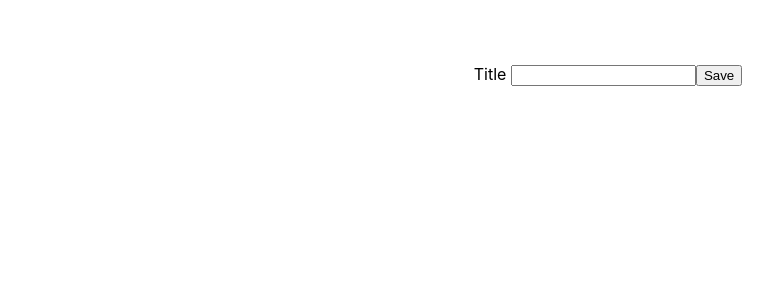
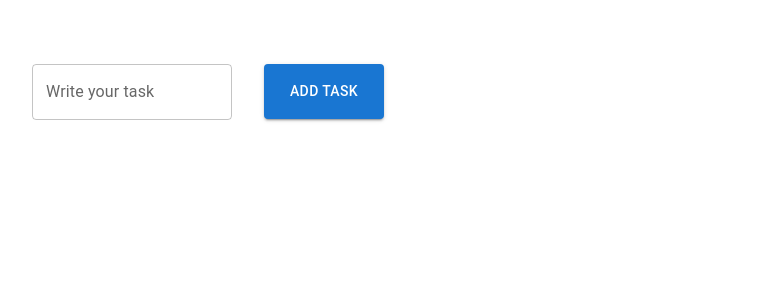
Before and after one commit to Julu1994/React-testing, a React (Create React App) app: page / in a window 1280 px wide. Shown: the top 300 px of the page, without its empty margins (32-805 px from the left). Built offline with nearby package versions, Linux system fonts and the light colour scheme.

Commit message:
designing the components with MUI

```diff
--- a/package.json
+++ b/package.json
@@ -3,6 +3,9 @@
   "version": "0.1.0",
   "private": true,
   "dependencies": {
+    "@emotion/react": "^11.9.3",
+    "@emotion/styled": "^11.9.3",
+    "@mui/material": "^5.9.1",
     "@reduxjs/toolkit": "^1.8.3",
     "@testing-library/jest-dom": "^5.16.4",
     "@testing-library/react": "^13.3.0",
--- a/src/Components/third.js
+++ b/src/Components/third.js
@@ -1,6 +1,7 @@
 import "./third.css";
 import React, { useState } from "react";
 import Templet from "./templet";
+import { TextField, Button, Box, Grid } from "@mui/material/";
 
 function TaskThird() {
     const [task, setTask] = useState("");
@@ -14,7 +15,11 @@ function TaskThird() {
             id: Math.floor(Math.random() * 500),
             element: task,
         };
+        if (taskObject.element !== "") {
             setTaskList([...taskList, taskObject]);
+        } else {
+            alert("Please write a task");
+        }
         setTask("");
     };
 
@@ -33,26 +38,39 @@ function TaskThird() {
         const taskIndex = taskList.findIndex(
             (item) => item.id === editedTask.id
         );
+        if (task !== "") {
             taskList[taskIndex].element = task;
+        } else {
+            alert("Task field is empty");
+        }
+
         setEdit(false);
         setTask("");
         event.preventDefault();
     };
 
     return (
-        <div>
+        <Box sx={{ flexGrow: 1 }}>
+            <Grid container spacing={2}>
                 {!edit && (
                     <div>
                         <form className="form" onSubmit={taskHandler}>
-                        <label htmlFor="title"> Title </label>
-
-                        <input
-                            className="task-input"
-                            type="text"
+                            <TextField
+                                id="outlined-basic"
+                                label="Write your task"
+                                variant="outlined"
+                                sx={{ width: 200, m: 2 }}
                                 value={task}
-                            onChange={(event) => setTask(event.target.value)}
+                                onChange={(event) =>
+                                    setTask(event.target.value)
+                                }
                             />
-                        <button type="submit">Save</button>
+                            <Button
+                                type="submit"
+                                variant="contained"
+                                sx={{ p: 1.9, width: 120, m: 2 }}>
+                                Add task
+                            </Button>
                         </form>
                     </div>
                 )}
@@ -60,22 +78,31 @@ function TaskThird() {
                 {edit && (
                     <div>
                         <form className="form" onSubmit={saveChange}>
-                        <label htmlFor="title"> Edit </label>
+                            <TextField
+                                id="outlined-basic"
+                                label="Edit the task"
+                                variant="outlined"
+                                value={task}
+                                onChange={(event) =>
+                                    setTask(event.target.value)
+                                }
+                            />
 
-                        <input
-                            className="task-input"
-                            type="text"
-                            value={task}
-                            onChange={(event) => setTask(event.target.value)}
-                        />
-                        <button type="submit">Save</button>
-                        <button
+                            <Button
+                                type="submit"
+                                variant="contained"
+                                color="secondary">
+                                Save
+                            </Button>
+                            <Button
                                 onClick={() => {
                                     setEdit(false);
                                     setTask("");
-                            }}>
+                                }}
+                                variant="contained"
+                                color="warning">
                                 Cancel
-                        </button>
+                            </Button>
                         </form>
                     </div>
                 )}
@@ -88,7 +115,8 @@ function TaskThird() {
                         edit={editHandler}
                     />
                 ))}
-        </div>
+            </Grid>
+        </Box>
     );
 }
 
```
Also changed, not shown: 1 other file (tests, documents, lock files or other folders). Lines whose indentation alone changed are shown as unchanged.
